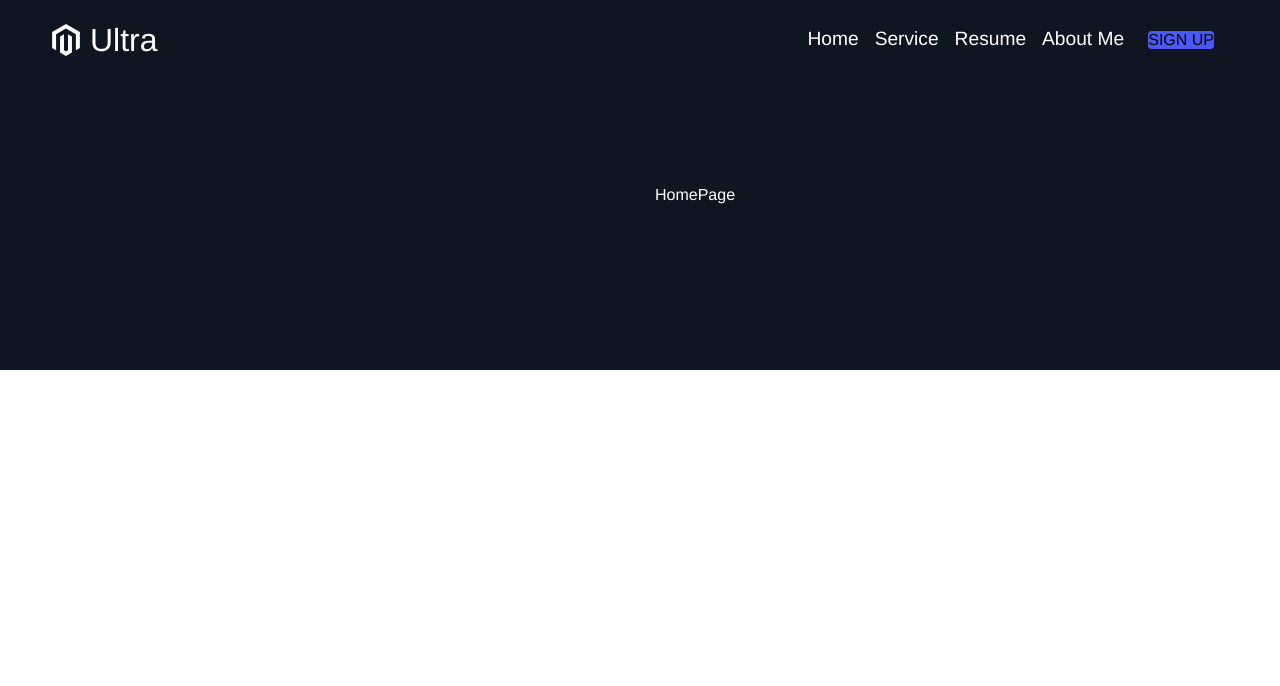
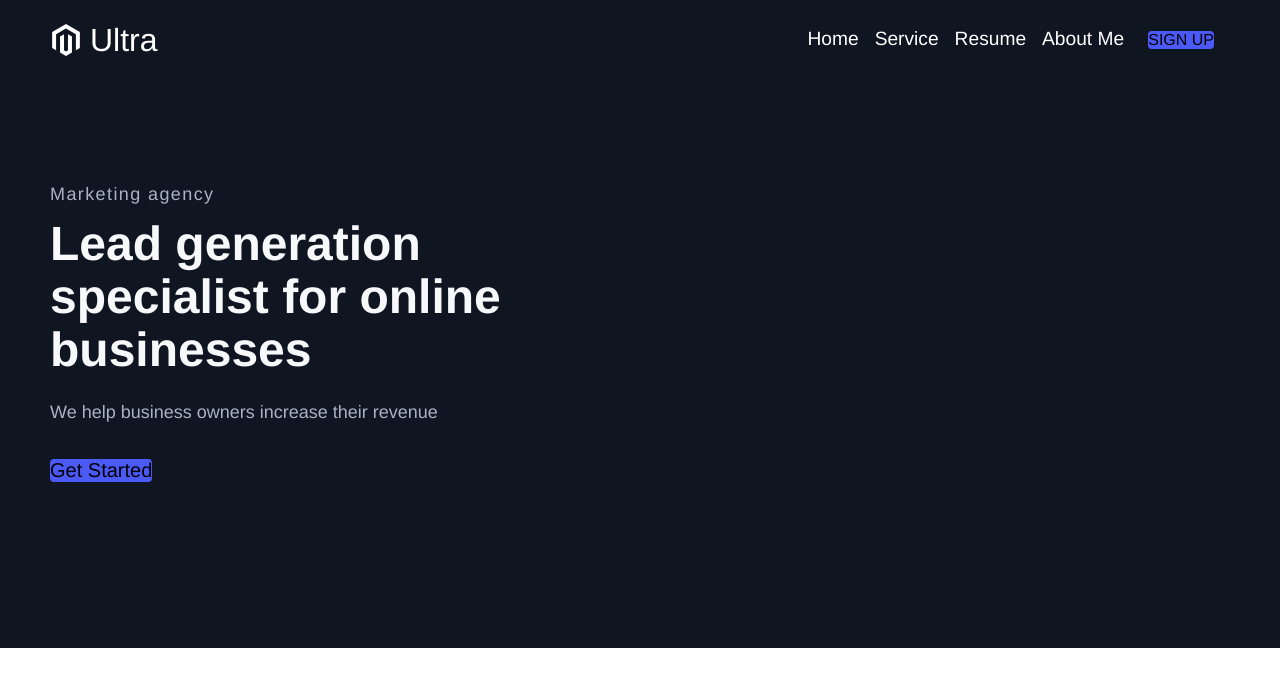
Before and after one commit to Kaycodes11/react-ui-with-ts, a React (Create React App) app: page / in a window 1280 px wide. Shown: the top 686 px of the page. Built offline with nearby package versions, Linux system fonts and the light colour scheme.

Commit message:
info section

```diff
--- a/src/components/InfoSection/index.tsx
+++ b/src/components/InfoSection/index.tsx
@@ -1,16 +1,37 @@
 import React from 'react';
-import {Container} from '../../styles/global';
-import {InfoColumn, InfoRow, InfoSec, TextWrapper} from "./styled";
+import {Button, Container} from '../../styles/global';
+import {Heading, InfoColumn, InfoRow, InfoSec, SubTitle, TextWrapper, TopLine} from "./styled";
+import {Link} from "react-router-dom";
 
 
-const InfoSection: React.FC<Props> = ({lightBg = false, imgStart = false}) => {
+const InfoSection: React.FC<Props> = ({
+                                          lightBg = false,
+                                          imgStart = false,
+                                          lightTopLine,
+                                          lightText,
+                                          headline,
+                                          topLine,
+                                          description,
+                                          lightTextDesc,
+                                          buttonLabel,
+                                          primary
+
+                                      }) => {
+    // console.log(primary, "HERE");
     return (
         <>
             <InfoSec lightBg={lightBg}>
                 <Container>
-                    <InfoRow imgStart>
+                    <InfoRow imgStart={imgStart}>
                         <InfoColumn>
-                            <TextWrapper>HomePage</TextWrapper>
+                            <TextWrapper>
+                                <TopLine lightTopLine={lightTopLine}>{topLine}</TopLine>
+                                <Heading lightText={lightText}>{headline}</Heading>
+                                <SubTitle lightTextDesc={lightTextDesc}>{description}</SubTitle>
+                                <Link to={"/sign-up"}>
+                                    <Button big fontBig primary={false}>{buttonLabel}</Button>
+                                </Link>
+                            </TextWrapper>
                         </InfoColumn>
                     </InfoRow>
                 </Container>
@@ -21,7 +42,16 @@ const InfoSection: React.FC<Props> = ({lightBg = false, imgStart = false}) => {
 
 interface Props {
     lightBg: boolean | string;
-    imgStart?: boolean | string
+    headline: boolean | string;
+    imgStart?: boolean | string;
+    topLine: boolean | string;
+    description: boolean | string;
+    lightTopLine?: boolean | string;
+    lightText: boolean | string;
+    lightTextDesc?: boolean | string;
+    buttonLabel?: boolean | string;
+    primary?: boolean | string;
+
 
 }
 
--- a/src/components/InfoSection/styled.tsx
+++ b/src/components/InfoSection/styled.tsx
@@ -6,7 +6,7 @@ export const InfoSec = styled.div<{ lightBg: boolean | string; }>`
   background: ${({lightBg}) => (lightBg ? "white" : "#101522")};
 `;
 
-export const InfoRow = styled.div<{ imgStart: boolean }>`
+export const InfoRow = styled.div<{ imgStart: boolean | string }>`
   display: flex;
   margin: 0 -15px -15px -15px;
   flex-wrap: wrap;
@@ -38,5 +38,27 @@ export const TextWrapper = styled.div`
   @media screen and (max-width: 768px) {
     padding-bottom: 65px;
   }
+`;
 
+export const TopLine = styled.div<{ lightTopLine: boolean | any }>`
+  color: ${({lightTopLine}) => (lightTopLine ? "#a9b3c1" : "#4B59F7")};
+  font-size: 18px;
+  line-height: 16px;
+  letter-spacing: 1.4px;
+  margin-bottom: 16px;
 `;
+
+export const Heading = styled.h1<{lightText: boolean | any}>`
+  margin-bottom: 24px;
+  font-size: 48px;
+  line-height: 1.1;
+  color: ${({lightText}) => lightText ? '#f7f8fa' : '#1c2237'};
+`;
+
+export const SubTitle = styled.p<{ lightTextDesc: boolean | any }>`
+  max-width: 440px;
+  margin-bottom: 35px;
+  font-size: 18px;
+  line-height: 24px;
+  color: ${({lightTextDesc}) => lightTextDesc ? '#a9b3c1' : '#1c2237'};
+`;
--- a/src/pages/Home/data.tsx
+++ b/src/pages/Home/data.tsx
@@ -1,3 +1,12 @@
 export const HomeObjOne = {
     lightBg: false,
+    primary: false,
+    imgStart: "",
+    lightTopLine: true,
+    lightTextDesc: true,
+    buttonLabel: `Get Started`,
+    description: `We help business owners increase their revenue`,
+    headline: `Lead generation specialist for online businesses`,
+    lightText: true,
+    topLine: `Marketing agency`,
 }
```
